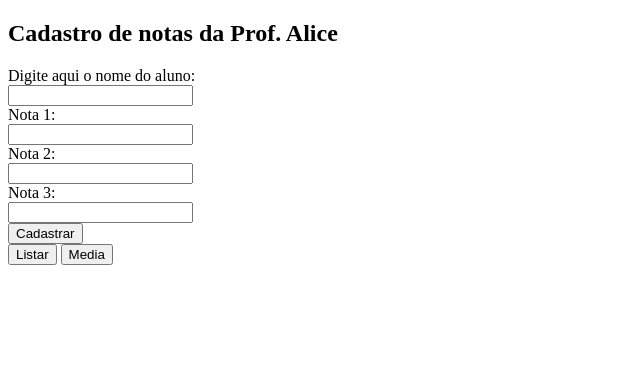
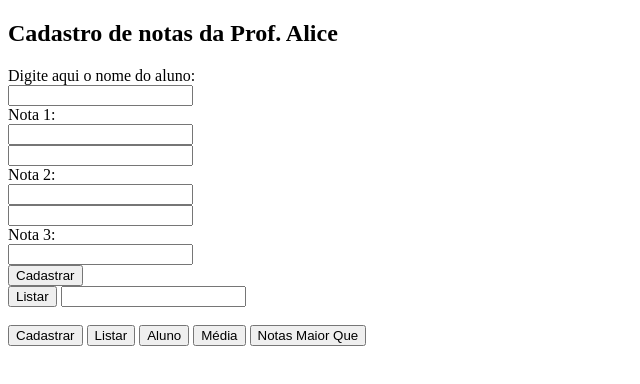
Before and after one commit to MatheusYuji96/Refatoracao-Alice, a plain HTML site: page index.html in a window 1280 px wide. Shown: the whole page, without its empty margins (0-640 px from the left). Drawn offline with Linux system fonts and the light colour scheme.

Commit message:
Adicionando botão para Notas Maior Que

```diff
--- a/index.html
+++ b/index.html
@@ -5,6 +5,7 @@
     <meta charset="UTF-8">
     <meta name="viewport" content="width=device-width, initial-scale=1.0">
     <title>Document</title>
+    <title>Cadastro de Notas</title>
 </head>
 
 <body>
@@ -12,18 +13,30 @@
 
     Digite aqui o nome do aluno: <br>
     <input type="text" id="iptNome"> <br>
+
     Nota 1: <br>
     <input type="text" id="iptNota1"> <br>
+    <input type="number" id="iptNota1"> <br>
+
     Nota 2: <br>
     <input type="text" id="iptNota2"> <br>
+    <input type="number" id="iptNota2"> <br>
+
     Nota 3: <br>
     <input type="text" id="iptNota3"> <br>
     <button onclick="cadastrar()">Cadastrar</button> <br>
     <button onclick="listar()">Listar</button>
-    <button onclick="media()">Media</button>
+    <input type="number" id="iptNota3"> <br><br>
 
     <div id="listar"></div>
+    <button onclick="cadastrar()">Cadastrar</button>
+    <button onclick="listar()">Listar</button>
+    <button onclick="buscarAluno()">Aluno</button>
+    <button onclick="media()">Média</button>
+    <button onclick="buscarNotaMaior()">Notas Maior Que</button>
 
+    <div id="erros" style="color:red; margin-top:10px;"></div>
+    <div id="saida" style="margin-top:15px;"></div>
 </body>
 
 </html>
```
